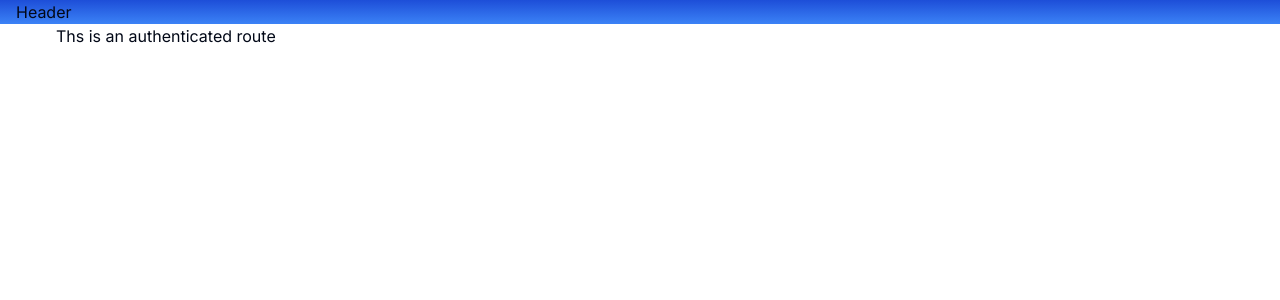
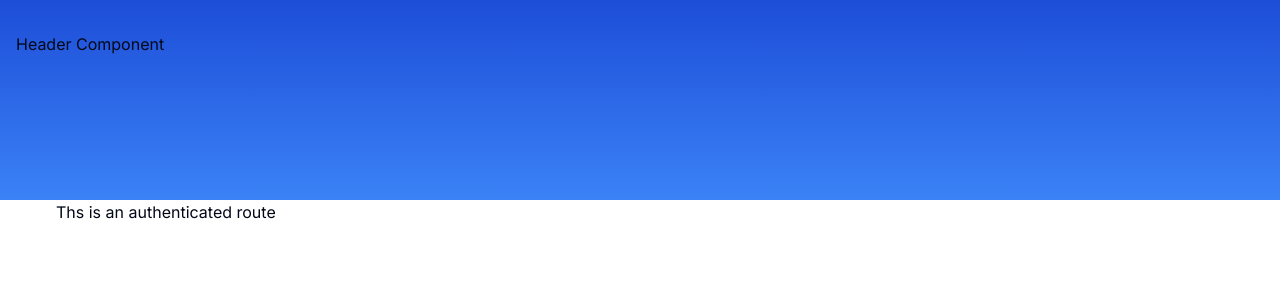
Before and after one commit to JerzyKu/finance, a Next.js app: page / in a window 1280 px wide. Shown: the top 300 px of the page. Built offline with nearby package versions, Linux system fonts and the light colour scheme.

Commit message:
small progress in navabr

```diff
--- a/components/header.tsx
+++ b/components/header.tsx
@@ -4,8 +4,10 @@ type Props = {}
 
 function Header({}: Props) {
   return (
-    <header className="bg-gradient-to-b from-blue-700 to-blue-500 px-4">
-        Header
+    <header className="bg-gradient-to-b from-blue-700 to-blue-500 px-4 py-8 lg:px14 pb-36">
+        <div className="max-w-screen-2xl mx-auto">
+          Header Component
+        </div>
     </header>
   )
 }
```
Also changed, not shown: app/(dashboard)/layout.tsx (+4 -4 lines).
